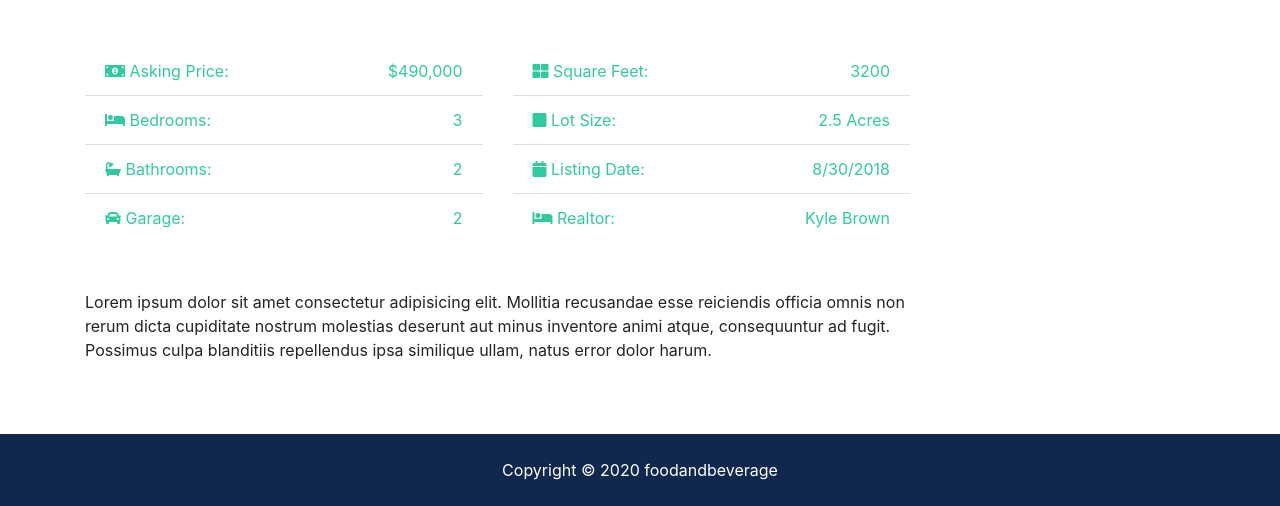
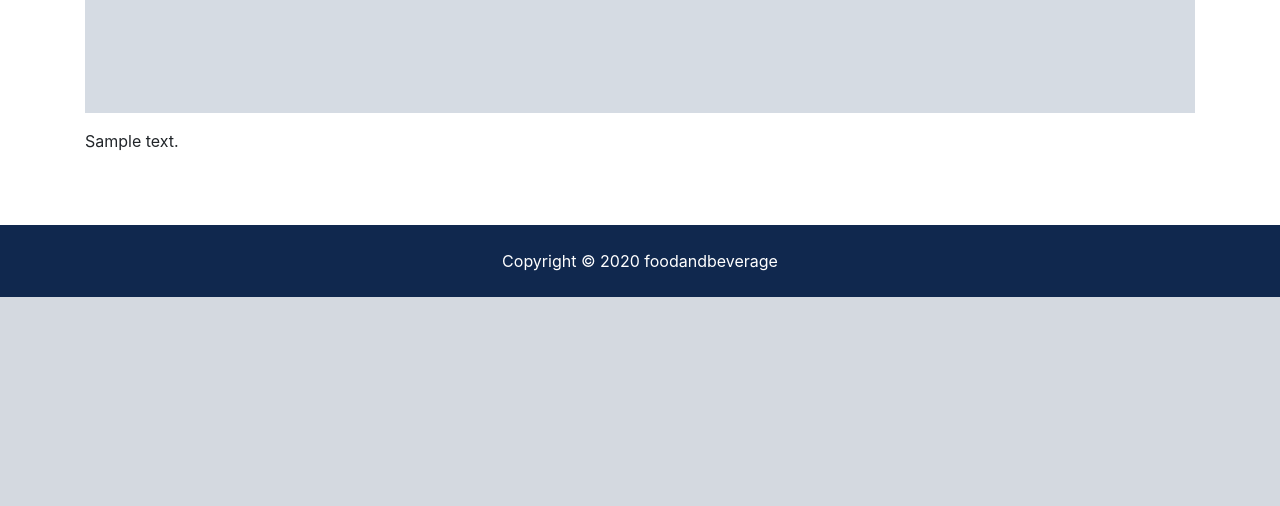
Before and after one commit to kneeraazon404/FoodandBeverage, a Django app: template templates/posts/post.html in a window 1280 px wide. Shown: the part 1215-1721 px from the top of the page. After the commit the page ends 1512 px from the top, so only its background shows below. Run offline with Django 3.2, Linux system fonts and the light colour scheme; the template is opened without the code that fills it: most values are stand-ins (such as "Sample title", 1, 10 or a date in 2020); grey boxes marked "Sample" are stand-in pictures; some libraries are stand-ins or nearby versions.

Commit message:
single post page created and data added dynamically

```diff
--- a/posts/views.py
+++ b/posts/views.py
@@ -1,4 +1,4 @@
-from django.shortcuts import render
+from django.shortcuts import render, get_object_or_404
 from .models import Post
 from django.core.paginator import Paginator
 import request
@@ -18,7 +18,9 @@ def posts(request):
 
 
 def post(request, post_id):
-    return render(request, "posts/post.html")
+    post = get_object_or_404(Post, pk=post_id)
+    context = {"post": post}
+    return render(request, "posts/post.html", context)
 
 
 def search(request):
--- a/templates/posts/post.html
+++ b/templates/posts/post.html
@@ -1,15 +1,15 @@
 {% extends "base.html" %}
 {% block title %}
-|{{Post.title}}
+|{{post.title}}
 {% endblock%}
 {% block content %}
 <section id="showcase-inner" class="py-5 text-white">
     <div class="container">
         <div class="row text-center">
             <div class="col-md-12">
-                <h1 class="display-4">This is just a static sample page</h1>
+                <h1 class="display-4">{{post.title}}</h1>
                 <p class="lead">
-                    <i class="fas fa-map-marker"></i> Norwood MA, 02062</p>
+                    <i class="fas fa-map-marker"></i> Balkumari, Kathmandu</p>
             </div>
         </div>
     </div>
@@ -21,12 +21,12 @@
         <nav>
             <ol class="breadcrumb">
                 <li class="breadcrumb-item">
-                    <a href="index.html">Home</a>
+                    <a href="{% url 'home'%} ">Home</a>
                 </li>
                 <li class="breadcrumb-item">
-                    <a href="listings.html">Listings</a>
+                    <a href="{% url 'posts'%}">Latest Releases</a>
                 </li>
-                <li class="breadcrumb-item active">42 Drivewood Circle</li>
+                <li class="breadcrumb-item active">{{post.title}}</li>
             </ol>
         </nav>
     </div>
@@ -35,117 +35,22 @@
 <!-- Listing -->
 <section id="listing" class="py-4">
     <div class="container">
-        <a href="listings.html" class="btn btn-light mb-4">Back To Listings</a>
+        <a href="{% url 'posts'%}" class="btn btn-light mb-4">Back To Latest Releases</a>
         <div class="row">
-            <div class="col-md-9">
+            <div class="col-md-12">
                 <!-- Home Main Image -->
-                <img src="assets/img/homes/home-1.jpg" alt="" class="img-main img-fluid mb-3">
-                <!-- Thumbnails -->
-                <div class="row mb-5 thumbs">
-                    <div class="col-md-2">
-                        <a href="assets/img/homes/home-inside-1.jpg" data-lightbox="home-images">
-                            <img src="assets/img/homes/home-inside-1.jpg" alt="" class="img-fluid">
-                        </a>
-                    </div>
-                    <div class="col-md-2">
-                        <a href="assets/img/homes/home-inside-2.jpg" data-lightbox="home-images">
-                            <img src="assets/img/homes/home-inside-2.jpg" alt="" class="img-fluid">
-                        </a>
-                    </div>
-                    <div class="col-md-2">
-                        <a href="assets/img/homes/home-inside-3.jpg" data-lightbox="home-images">
-                            <img src="assets/img/homes/home-inside-3.jpg" alt="" class="img-fluid">
-                        </a>
-                    </div>
-                    <div class="col-md-2">
-                        <a href="assets/img/homes/home-inside-4.jpg" data-lightbox="home-images">
-                            <img src="assets/img/homes/home-inside-4.jpg" alt="" class="img-fluid">
-                        </a>
-                    </div>
-                    <div class="col-md-2">
-                        <a href="assets/img/homes/home-inside-5.jpg" data-lightbox="home-images">
-                            <img src="assets/img/homes/home-inside-5.jpg" alt="" class="img-fluid">
-                        </a>
-                    </div>
-                    <div class="col-md-2">
-                        <a href="assets/img/homes/home-inside-6.jpg" data-lightbox="home-images">
-                            <img src="assets/img/homes/home-inside-6.jpg" alt="" class="img-fluid">
-                        </a>
-                    </div>
-                </div>
-                <!-- Fields -->
-                <div class="row mb-5 fields">
-                    <div class="col-md-6">
-                        <ul class="list-group list-group-flush">
-                            <li class="list-group-item text-secondary">
-                                <i class="fas fa-money-bill-alt"></i> Asking Price:
-                                <span class="float-right">$490,000</span>
-                            </li>
-                            <li class="list-group-item text-secondary">
-                                <i class="fas fa-bed"></i> Bedrooms:
-                                <span class="float-right">3</span>
-                            </li>
-                            <li class="list-group-item text-secondary">
-                                <i class="fas fa-bath"></i> Bathrooms:
-                                <span class="float-right">2</span>
-                            </li>
-                            <li class="list-group-item text-secondary">
-                                <i class="fas fa-car"></i> Garage:
-                                <span class="float-right">2
-                                </span>
-                            </li>
-                        </ul>
-                    </div>
-                    <div class="col-md-6">
-                        <ul class="list-group list-group-flush">
-                            <li class="list-group-item text-secondary">
-                                <i class="fas fa-th-large"></i> Square Feet:
-                                <span class="float-right">3200</span>
-                            </li>
-                            <li class="list-group-item text-secondary">
-                                <i class="fas fa-square"></i> Lot Size:
-                                <span class="float-right">2.5 Acres
-                                </span>
-                            </li>
-                            <li class="list-group-item text-secondary">
-                                <i class="fas fa-calendar"></i> Listing Date:
-                                <span class="float-right">8/30/2018</span>
-                            </li>
-                            <li class="list-group-item text-secondary">
-                                <i class="fas fa-bed"></i> Realtor:
-                                <span class="float-right">Kyle Brown
-                                </span>
-                            </li>
-
-
-                        </ul>
-                    </div>
-                </div>
+                <img src="{{post.photo_main.url}}" alt="this is image related to the post"
+                    class="img-main img-fluid mb-3">
 
                 <!-- Description -->
                 <div class="row mb-5">
                     <div class="col-md-12">
-                        Lorem ipsum dolor sit amet consectetur adipisicing elit. Mollitia recusandae esse reiciendis
-                        officia omnis non rerum dicta
-                        cupiditate nostrum molestias deserunt aut minus inventore animi atque, consequuntur ad fugit.
-                        Possimus culpa
-                        blanditiis repellendus ipsa similique ullam, natus error dolor harum.
+                        {{post.description}}
                     </div>
                 </div>
-            </div>
-            <div class="col-md-3">
-                <div class="card mb-3">
-                    <img class="card-img-top" src="assets/img/realtors/kyle.jpg" alt="Seller of the month">
-                    <div class="card-body">
-                        <h5 class="card-title">Property Realtor</h5>
-                        <h6 class="text-secondary">Kyle Brown</h6>
-                    </div>
-                </div>
-                <button class="btn-primary btn-block btn-lg" data-toggle="modal" data-target="#inquiryModal">Make An
-                    Inquiry</button>
+
             </div>
         </div>
-    </div>
 </section>
 
 <!-- Inquiry Modal -->
--- a/templates/posts/posts.html
+++ b/templates/posts/posts.html
@@ -1,7 +1,7 @@
-{% extends "base.html" %}
-
+{% extends 'base.html'%}
 
 {% load static %}
+
 
 {% block title %}
 | Latest Releases
```
